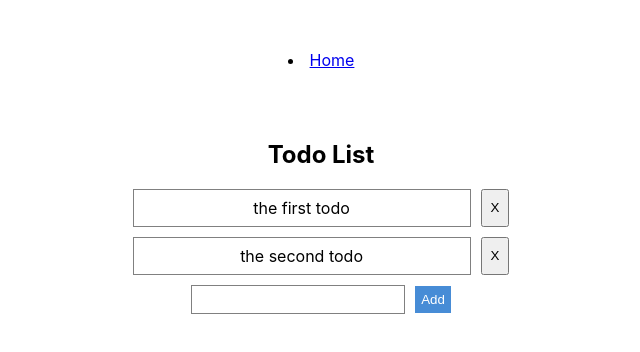
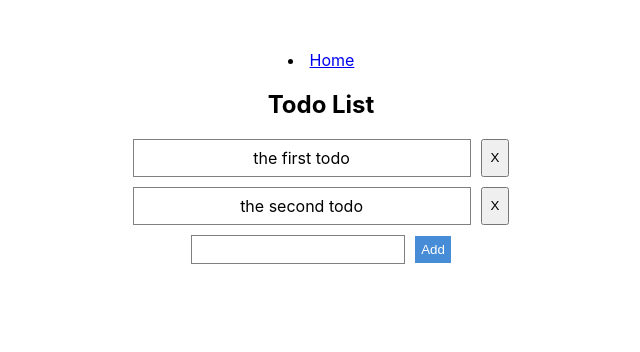
Before and after one commit to nghe4/day10-todo-frontend, a React (Create React App) app: page / in a window 1280 px wide. Shown: the top 352 px of the page, without its empty margins (319-959 px from the left). Built offline with nearby package versions, Linux system fonts and the light colour scheme.

Commit message:
refactor: rename html tag & its associated css

```diff
--- a/src/App.css
+++ b/src/App.css
@@ -1,4 +1,4 @@
-main {
+.App {
   display: flex;
   flex-direction: column;
   align-items: center;
--- a/src/App.js
+++ b/src/App.js
@@ -43,11 +43,11 @@ export const initState = [
 function App() {
   const [state, dispatch] = useReducer(todoReducer, initState);
   return (
-    <main>
+    <div className="App">
       <TodoContext.Provider value={{ state, dispatch }}>
         <RouterProvider router={router} />
       </TodoContext.Provider>
-    </main>
+    </div>
   );
 }
 
```
